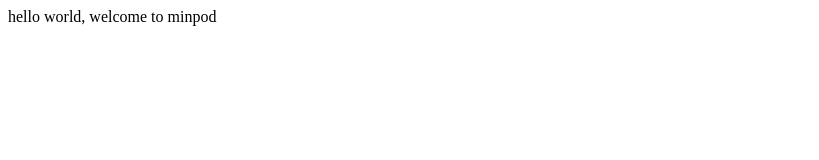
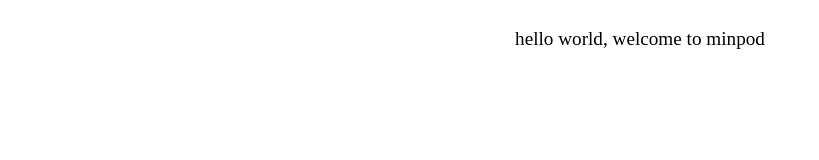
Before and after one commit to minpod/minpod.github.io, a plain HTML site: page index.html in a window 1280 px wide. Shown: the whole page, without its empty margins (0-819 px from the left). Drawn offline with Linux system fonts and the light colour scheme.

Commit message:
Update index.html

```diff
--- a/index.html
+++ b/index.html
@@ -5,6 +5,6 @@
     <title>minpod</title>
 </head>
 <body>
-hello world, welcome to minpod
+<div style="font-size: larger;padding: 20px;text-align: center">hello world, welcome to minpod</div>
 </body>
 </html>
```
